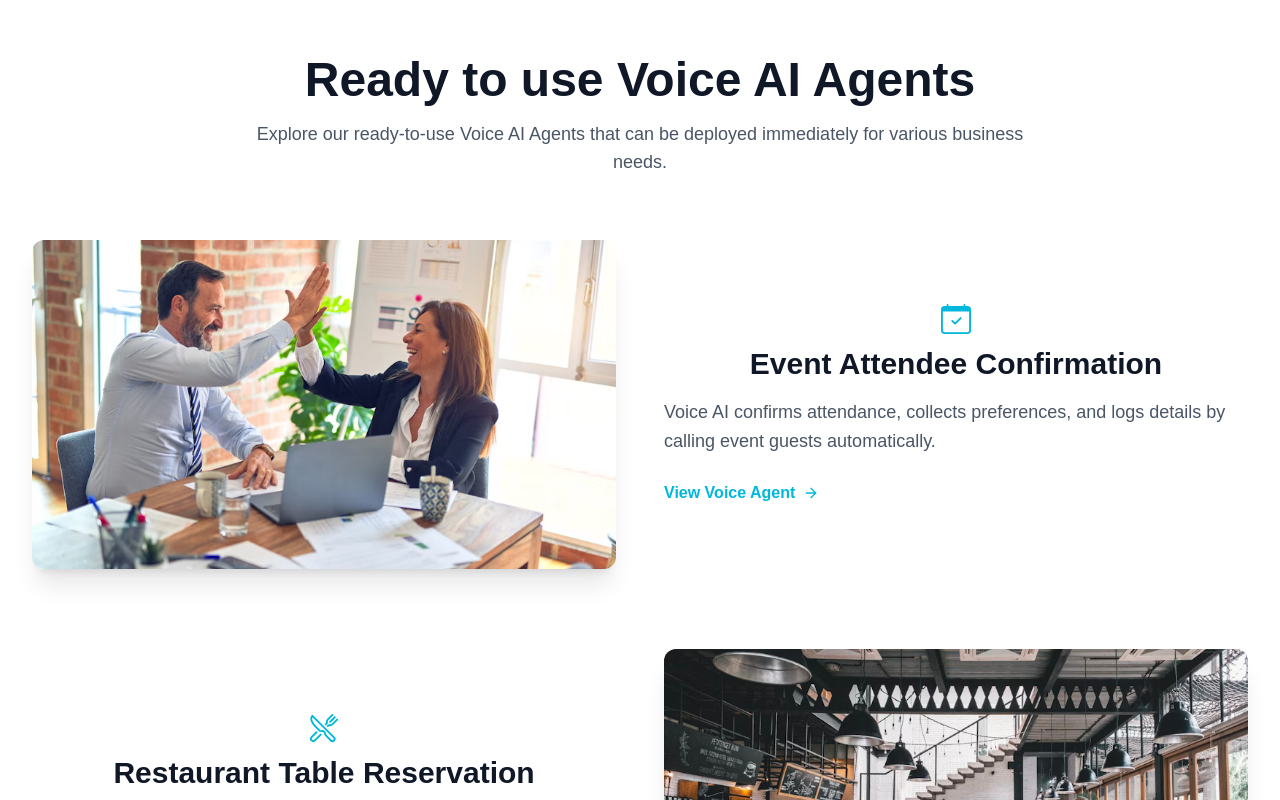
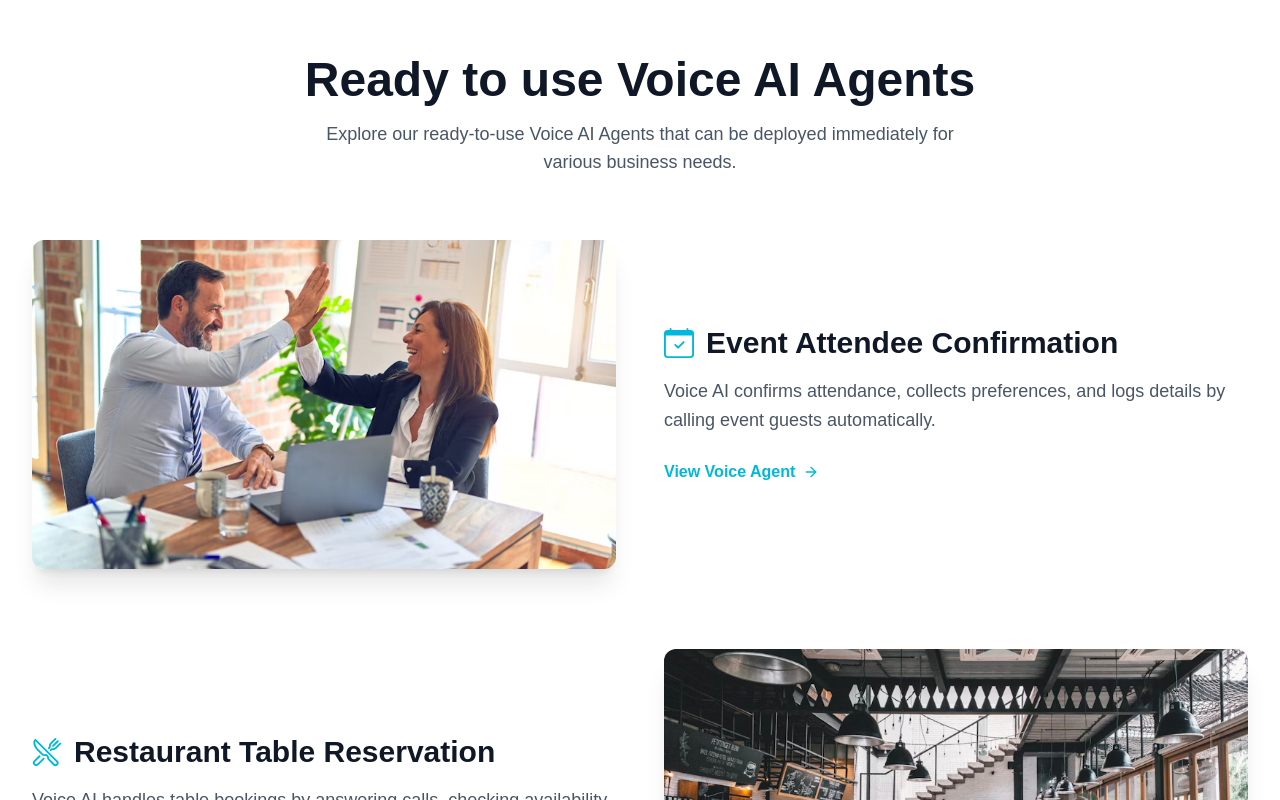
Before and after one commit to Shawon362/Synapse-dynamics, a React (Vite) app: page / in a window 1280 px wide. Shown: the part 2840-3640 px from the top of the page. Built offline with nearby package versions, Linux system fonts and the light colour scheme.

Commit message:
Enhance text readability and alignment in Portfolio, Services, Voice Agents, and Why Choose Us components

```diff
--- a/src/components/home/Portfolio.jsx
+++ b/src/components/home/Portfolio.jsx
@@ -38,7 +38,7 @@ const Portfolio = () => {
                     <h2 className="text-3xl lg:text-4xl xl:text-5xl font-bold text-gray-900">
                         Portfolio of Innovation
                     </h2>
-                    <p className="mt-4 text-base sm:text-lg text-gray-600">
+                    <p className="mt-4 text-base sm:text-lg text-gray-600 max-w-2xl">
                         Discover how we've helped companies achieve their goals through our expertise.
                     </p>
                 </div>
--- a/src/components/home/Services.jsx
+++ b/src/components/home/Services.jsx
@@ -48,7 +48,7 @@ const Services = () => {
                     <h2 className="text-3xl lg:text-4xl xl:text-5xl font-bold text-gray-900">
                         Services We Offer
                     </h2>
-                    <p className="mt-4 text-base sm:text-lg text-gray-600">
+                    <p className="mt-4 text-base sm:text-lg text-gray-600 max-w-2xl mx-auto">
                         Discover our comprehensive range of solutions designed to elevate your business.
                     </p>
                 </div>
--- a/src/components/home/VoiceAgents.jsx
+++ b/src/components/home/VoiceAgents.jsx
@@ -39,7 +39,7 @@ const VoiceAgents = () => {
                     <h2 className="text-3xl lg:text-4xl xl:text-5xl font-bold text-gray-900">
                         Ready to use Voice AI Agents
                     </h2>
-                    <p className="mt-4 text-base sm:text-lg text-gray-600">
+                    <p className="mt-4 text-base sm:text-lg text-gray-600 max-w-2xl mx-auto">
                         Explore our ready-to-use Voice AI Agents that can be deployed immediately for various business needs.
                     </p>
                 </div>
@@ -60,7 +60,7 @@ const VoiceAgents = () => {
 
                             {/* Text Column */}
                             <div className="animate-fadeInUp">
-                                <div className="flex flex-col items-start sm:items-center gap-3 mb-4">
+                                <div className="flex flex-col items-start sm:flex-row sm:items-center gap-3 mb-4">
                                     <span className="text-3xl text-[#00b8db]">{agent.icon}</span>
                                     <h3 className="text-2xl sm:text-3xl font-bold text-gray-900">
                                         {agent.title}
--- a/src/components/home/WhyChooseUs.jsx
+++ b/src/components/home/WhyChooseUs.jsx
@@ -48,7 +48,7 @@ const WhyChooseUs = () => {
                     <h2 className="text-3xl lg:text-4xl xl:text-5xl font-bold text-gray-900">
                         Why Choose Us?
                     </h2>
-                    <p className="mt-4 text-base sm:text-lg text-gray-600">
+                    <p className="mt-4 text-base sm:text-lg text-gray-600 max-w-2xl mx-auto">
                         Your Partner for Innovation and Growth in SaaS Software Development.
                     </p>
                 </div>
```
